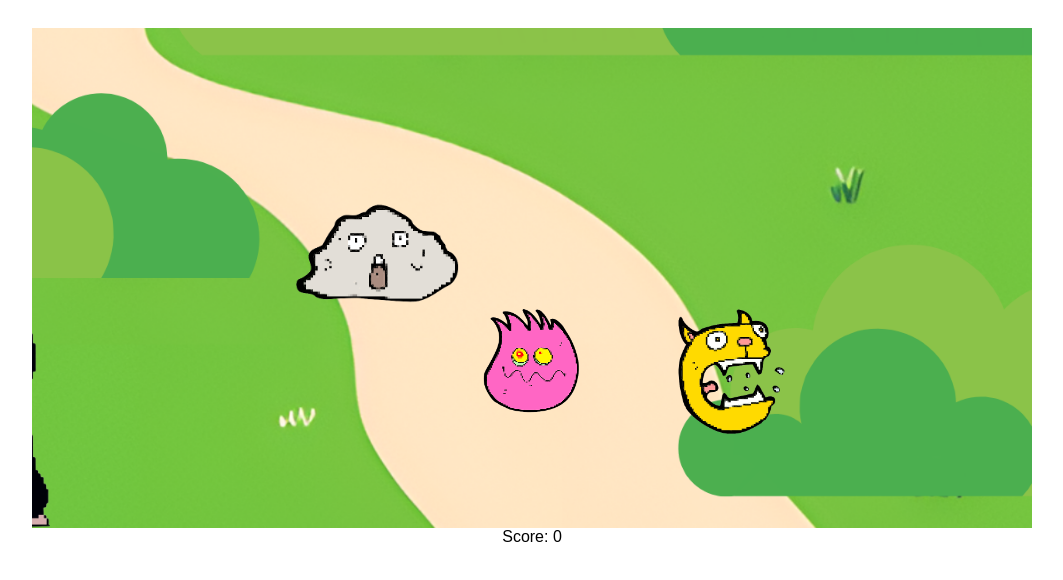
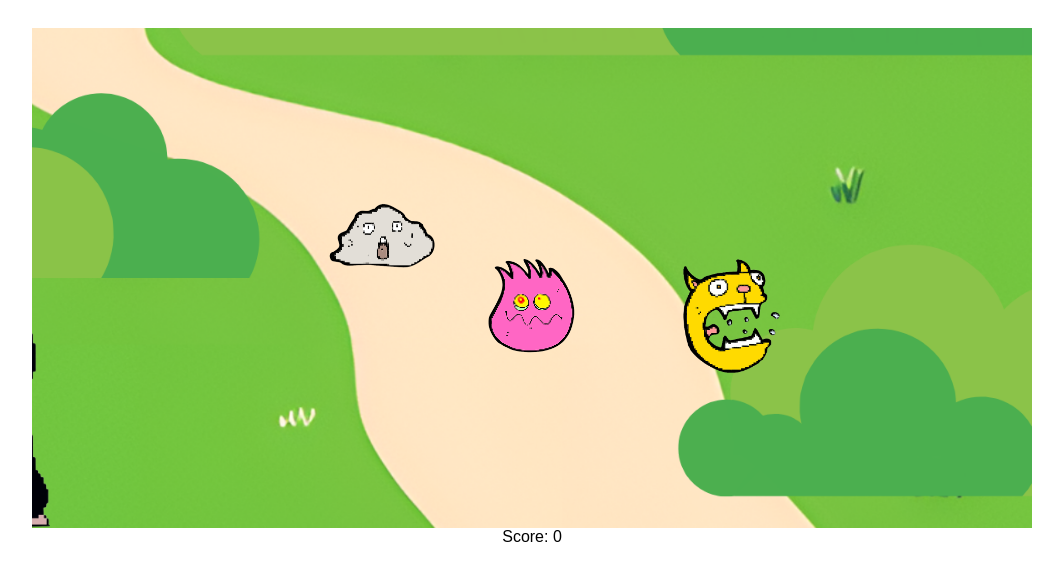
Before and after one commit to angeleVG/doggy-detour, a plain HTML site: page index.html in a window 1280 px wide. Both pictures are taken after a click on the button "Start Game". Shown: the whole page, without its empty margins (108-1171 px from the left). Drawn offline with Linux system fonts and the light colour scheme.

Commit message:
fix unwanted movements

```diff
--- a/js/script.js
+++ b/js/script.js
@@ -119,14 +119,34 @@ function didCollide(buddyElement, obstacleElement) {
   );
 }
 
-// Game Loop
+document.querySelectorAll('.obstacle').forEach(obstacle => {
+  obstacle.style.top = '-50px'; // Start above the visible screen
+});
+
 let gameLoop;
 
 function startGameLoop() {
+  if (gameLoop) clearInterval(gameLoop); // Clear any existing interval to prevent stacking
+
   gameLoop = setInterval(() => {
     moveObstacles();
     checkCollisions();
   }, 20);
+}
+
+function didCollide(buddyElement, obstacleElement) {
+  const buddyRect = buddyElement.getBoundingClientRect();
+  const obstacleRect = obstacleElement.getBoundingClientRect();
+
+  console.log(`Buddy Left: ${buddyRect.left}, Right: ${buddyRect.right}, Top: ${buddyRect.top}, Bottom: ${buddyRect.bottom}`);
+  console.log(`Obstacle Left: ${obstacleRect.left}, Right: ${obstacleRect.right}, Top: ${obstacleRect.top}, Bottom: ${obstacleRect.bottom}`);
+
+  return (
+      buddyRect.left < obstacleRect.right &&
+      buddyRect.right > obstacleRect.left &&
+      buddyRect.top < obstacleRect.bottom &&
+      buddyRect.bottom > obstacleRect.top
+  );
 }
 
 function restartGame() {
@@ -136,13 +156,20 @@ function restartGame() {
   buddy.positionX = 100;
   updateBuddyPosition();
 
-  // Optionally reset obstacle positions
+  // Reset obstacle positions
   const obstacles = document.querySelectorAll('.obstacle');
   obstacles.forEach(obstacle => {
-    obstacle.style.top = "-50px"; // Or whatever starting position is appropriate
+    obstacle.style.top = "-50px"; // Ensure starting above visible area even on restart
   });
 
   document.getElementById('end-screen').classList.add('hidden');
   document.getElementById('game-screen').classList.remove('hidden');
   startGameLoop();
 }
+
+// Initialize obstacle positions when the DOM is ready
+document.addEventListener('DOMContentLoaded', () => {
+  document.querySelectorAll('.obstacle').forEach(obstacle => {
+    obstacle.style.top = '-50px'; // Ensure this happens once and correctly
+  });
+});
--- a/styles/style.css
+++ b/styles/style.css
@@ -41,14 +41,14 @@ body {
     background-image: url('../images/buddy.png');
     background-size: contain;
     background-repeat: no-repeat;
+    bottom: 0;
     transform: translateX(-50%);
-    bottom: 0;
   }
 
 
   #obstacle1 {
-    width: 180px;
-    height: 100px;
+    width: 110px;
+    height: 80px;
     position: absolute;
     background-image: url('../images/rock1.png');
     background-size: contain;
@@ -59,8 +59,8 @@ body {
   }
 
   #obstacle2 {
-    width: 110px;
-    height: 180px;
+    width: 100px;
+    height: 120px;
     position: absolute;
     background-image: url('../images/cat.png');
     background-size: contain;
@@ -71,8 +71,8 @@ body {
   }
 
   #obstacle3 {
-    width: 100px;
-    height: 150px;
+    width: 90px;
+    height: 110px;
     position: absolute;
     background-image: url('../images/gum.png');
     background-size: contain;
@@ -82,8 +82,8 @@ body {
   }
 
   #obstacle4 {
-    width: 100px;
-    height: 150px;
+    width: 80px;
+    height: 80px;
     position: absolute;
     background-image: url('../images/poop.png');
     background-size: contain;
```
